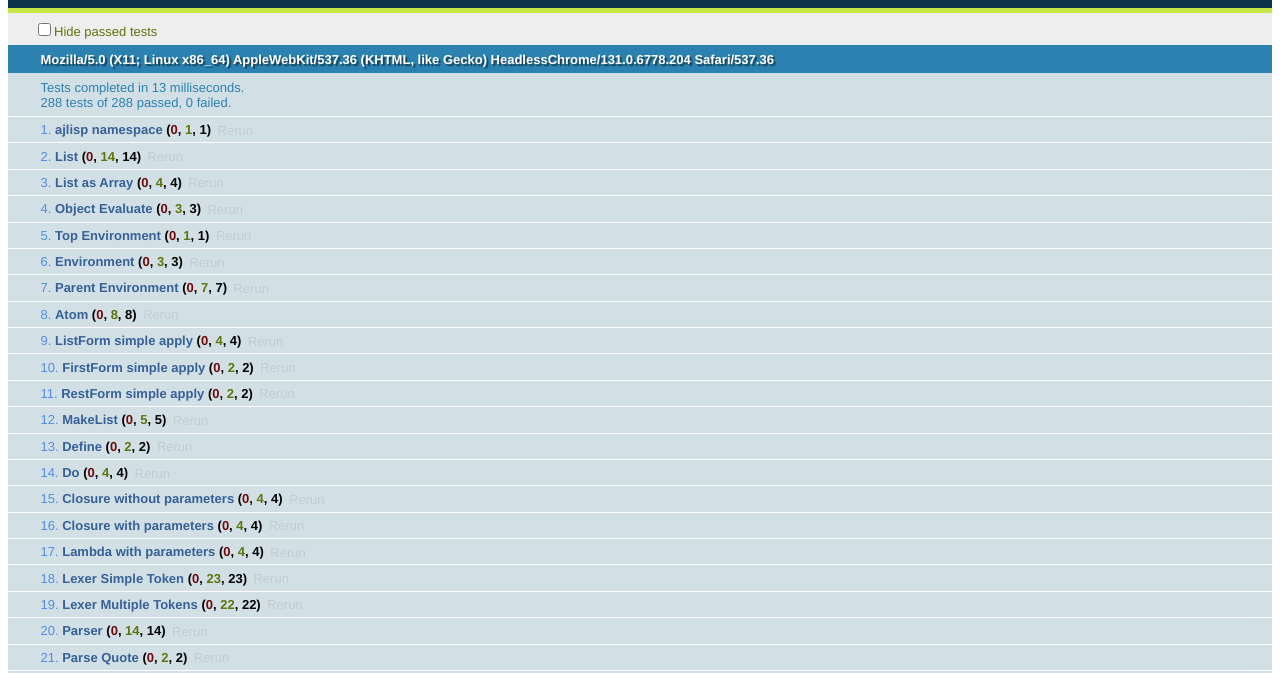
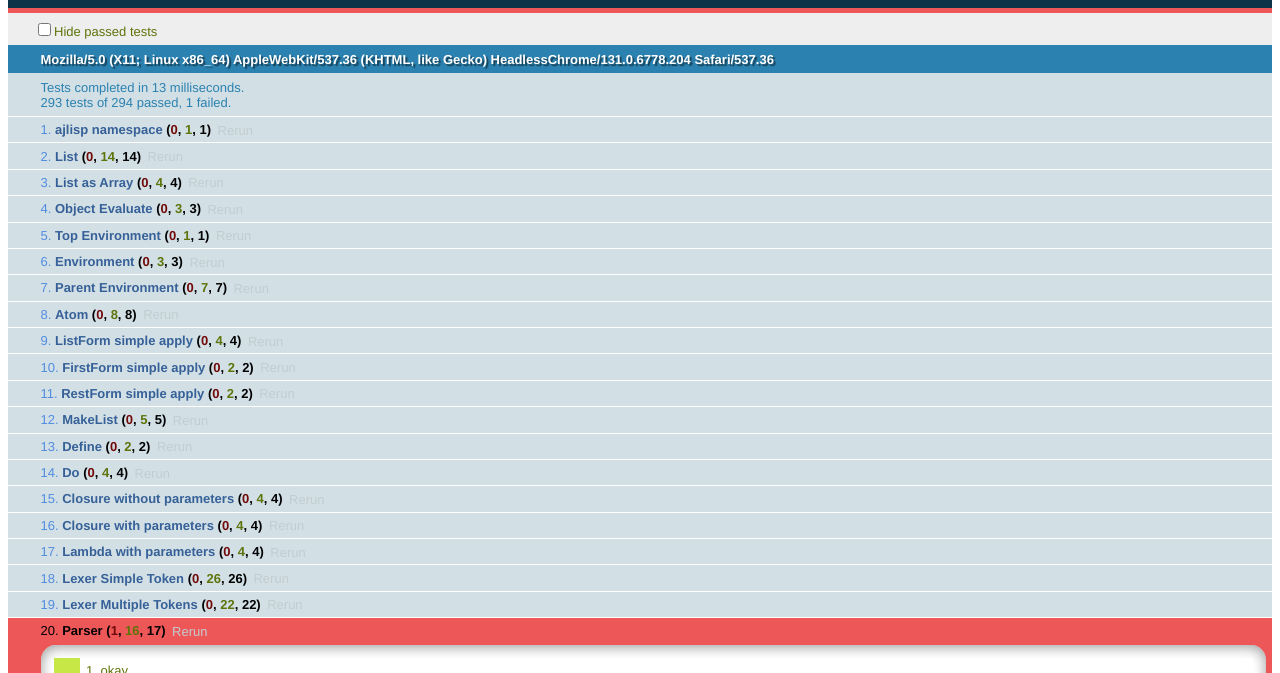
Before and after one commit to ajlopez/AjLispJs, a plain HTML site: page test/index.html in a window 1280 px wide. Shown: the part 48-721 px from the top of the page. Drawn offline with Linux system fonts and the light colour scheme.

Commit message:
Lexer, Parser recognize strings, with tests, WIP

```diff
--- a/src/ajlisp.js
+++ b/src/ajlisp.js
@@ -212,6 +212,9 @@ ajlisp = function() {
 
 		if (isList(value))
 			return value.asString();
+
+		if (typeof value == "string")
+			return '"' + value + '"';
 
 		return value+"";
 	}
@@ -553,6 +556,9 @@ ajlisp = function() {
 			if (isDigit(char))
 				return nextNumber(char);
 
+			if (char == '"')
+				return nextString();
+
 			if (char == "'")
 				return new Token(char, TokenType.Name);
 
@@ -589,6 +595,16 @@ ajlisp = function() {
 				position--;
 
 			return new Token(name, TokenType.Name);
+		}
+
+		function nextString()
+		{
+			var value = '';
+
+			while ((char = nextChar()) != null && char !== '"')
+				value += char;
+
+			return new Token(value, TokenType.String);
 		}
 
 		function nextNumber(char)
@@ -646,7 +662,7 @@ ajlisp = function() {
 		this.type = type;
 	}
 
-	var TokenType = { Name: 0, Number:1, Separator:2 };
+	var TokenType = { Name: 0, Number:1, Separator:2, String:3 };
 
 	// Parser
 
@@ -676,7 +692,7 @@ ajlisp = function() {
 			if (token.type == TokenType.Separator && token.value == "(")
 				return parseListRest();
 
-			if (token.type == TokenType.Number)
+			if (token.type == TokenType.Number || token.type == TokenType.String)
 				return token.value;
 
 			throw "Invalid token: " + token.value;
--- a/test/index.html
+++ b/test/index.html
@@ -301,13 +301,19 @@
 			notEqual(token, null);
 			equal(token.value, "(");
 			equal(token.type, ajlisp.TokenType.Separator);
+
+			lexer = new ajlisp.Lexer('"foo"');
+			token = lexer.nextToken();
+			notEqual(token, null);
+			equal(token.value, "foo");
+			equal(token.type, ajlisp.TokenType.String);
 		});
 
 		test("Lexer Multiple Tokens", function() {
 			var lexer;
 			var token;
 
-			lexer = new ajlisp.Lexer("(list 1 2 3)");
+			lexer = new ajlisp.Lexer('(list 1 "2" 3)');
 
 			token = lexer.nextToken();
 			isSeparator(token, "(");
@@ -316,7 +322,7 @@
 			token = lexer.nextToken();
 			isNumber(token, 1);
 			token = lexer.nextToken();
-			isNumber(token, 2);
+			isString(token, "2");
 			token = lexer.nextToken();
 			isNumber(token, 3);
 			token = lexer.nextToken();
@@ -335,6 +341,11 @@
 			function isNumber(token, expected) {
 				equal(typeof token.value, "number");
 				return isToken(token, expected, ajlisp.TokenType.Number);
+			}
+
+			function isString(token, expected) {
+				equal(typeof token.value, "string");
+				return isToken(token, expected, ajlisp.TokenType.String);
 			}
 
 			function isToken(token, value, type) {
@@ -374,6 +385,15 @@
 			notEqual(expr, null);
 			equal(expr.isList(), true);
 			equal(expr.asString(), "(list (add 1 2 3) a b c)");
+
+			lexer = new ajlisp.Lexer('(list "a" "b")');
+			parser = new ajlisp.Parser(lexer);
+
+			expr = parser.parse();
+
+			notEqual(expr, null);
+			equal(expr.isList(), true);
+			equal(expr.first(), "a");
 
 			lexer = new ajlisp.Lexer("nil");
 			parser = new ajlisp.Parser(lexer);
```
